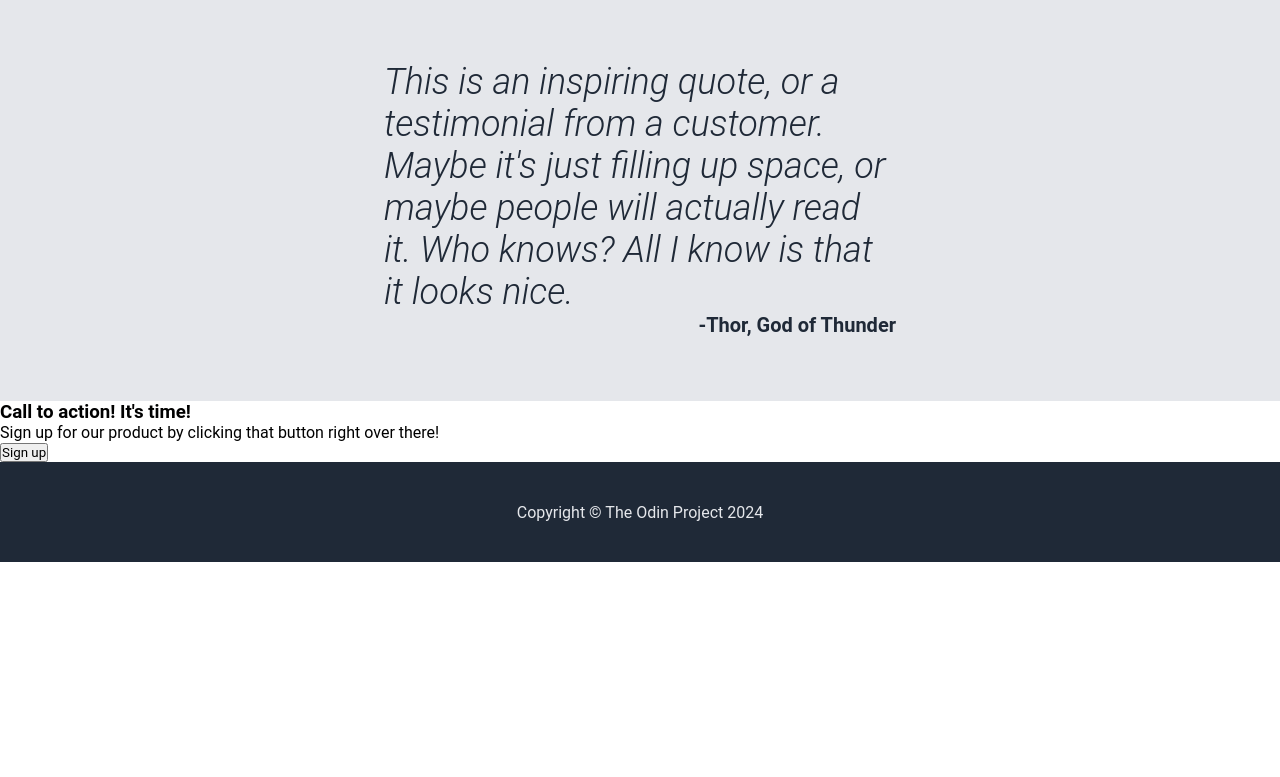
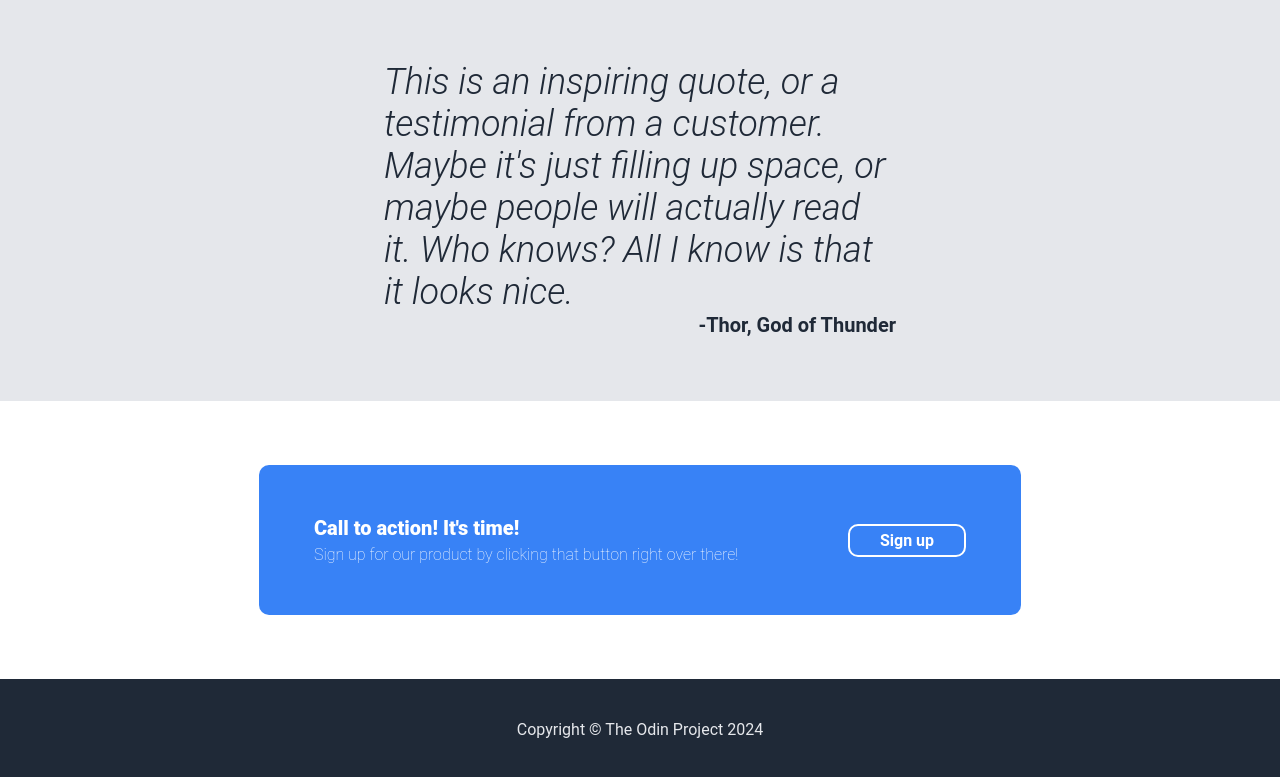
Before and after one commit to SaraDawner2000/odin-landing-page, a plain HTML site: page index.html in a window 1280 px wide. Shown: the part 816-1593 px from the top of the page. Before the commit the page ends 1378 px from the top, so only its background shows below. Drawn offline with Linux system fonts and the light colour scheme.

Commit message:
complete signup area

```diff
--- a/index.html
+++ b/index.html
@@ -55,8 +55,10 @@
         </div>
         <div class = "signup" id = "signup">
             <div class = "signup-box">
-                <h3>Call to action! It's time!</h3>
-                <p>Sign up for our product by clicking that button right over there!</p>
+                <div class = "signup-text">
+                    <h3>Call to action! It's time!</h3>
+                    <p>Sign up for our product by clicking that button right over there!</p>
+                </div>
                 <form action = "/">
                     <button>Sign up</button>
                 </form>
--- a/styles.css
+++ b/styles.css
@@ -128,3 +128,37 @@ footer p{
     font-size: 36px;
     font-style: italic;
 }
+.signup {
+    display: flex;
+    justify-content: center;
+    align-items: center;
+    margin: 5% 15% 5% 15%;
+}
+.signup-box{
+    display: flex;
+    justify-content: space-around;
+    align-items: center;
+    background-color: #3882F6;
+    color: white;
+    width: 85%;
+    height: 150px;
+    border-radius: 10px;
+}
+.signup-box form button {
+    background-color: #3882F6;
+    color: white;
+    font-size: 16px;
+    font-weight: bold;
+    border: 2px solid white;
+    border-radius: 10px;
+    padding: 5px 30px 5px 30px;
+}
+.signup-text h3 {
+    font-size: 20px;
+    font-weight: 800;
+}
+.signup-text p {
+    margin-top: 5px;
+    font-size: 16px;
+    font-weight: 200;
+}
```
